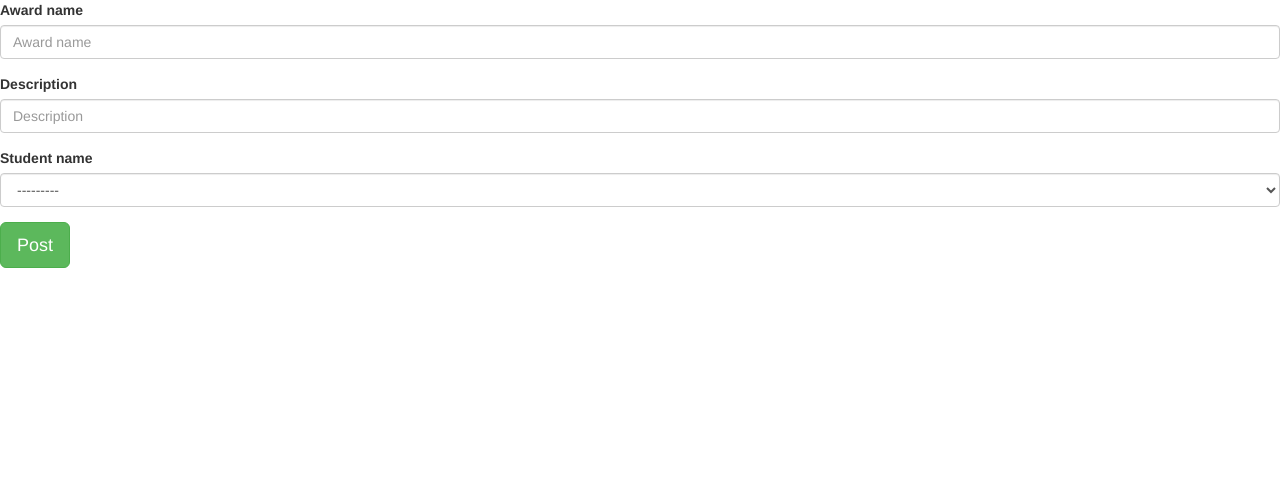
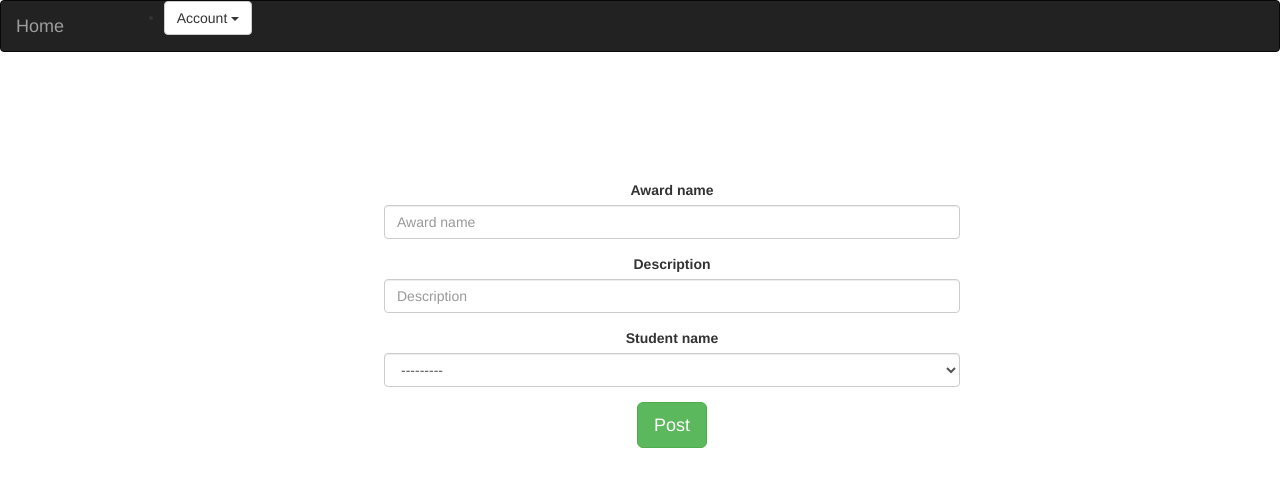
Before and after one commit to The-Kadweka/STUDENTS-award, a Django app: page /awarding/ in a window 1280 px wide. Shown: the top 487 px of the page. Run offline with Django 3.2, Linux system fonts and the light colour scheme; the visitor is signed in with stand-in values (Sample User, id 1); data that the repository does not hold is empty; some libraries are stand-ins or nearby versions.

Commit message:
provide a forms for add awards and student

```diff
--- a/prizes/templates/navbar.html
+++ b/prizes/templates/navbar.html
@@ -28,6 +28,9 @@
               </li>
               <li>
                 <a href="{%url 'new-student'%}">Add student</a>
+              </li>
+              <li>
+                <a href="{%url 'awarding'%}">Add Award</a>
               </li>
               <li>
                 <a href="/accounts/password/change">Change Password</a>
--- a/prizes/templates/new_student.html
+++ b/prizes/templates/new_student.html
@@ -1,3 +1,11 @@
+<style>
+  form {
+    width: 45%;
+    margin-left: 30%;
+    text-align: center;
+    margin-top: 10%;
+  }
+</style>
 {% load bootstrap3 %}
 {% load staticfiles %}
 <!DOCTYPE html>
@@ -16,7 +24,49 @@
 </head>
 
 <body>
+  <nav class="navbar navbar-inverse bg-dark">
+    <div class="container-fluid">
+      <div class="navbar-header">
+        <a class="navbar-brand" href="{% url 'welcome' %}">Home</a>
+      </div>
+      <div class="col-sm-6 col-md-6">
+        {% if user.is_authenticated %}
+        <ul style='margin-left: 5%;'>
+          <li class="dropdown">
+            <a href="#" class="dropdown-toggle btn btn-default" data-toggle="dropdown" role="button" aria-expanded="false">Account
+              <span class="caret"></span>
+            </a>
+            <ul class="dropdown-menu" role="menu">
+              <li>
+                <a href="{%url 'new-student'%}">Add student</a>
+              </li>
+              <li>
+                <a href="{%url 'awarding'%}">Add Award</a>
+              </li>
+              <li>
+                <a href="/accounts/password/change">Change Password</a>
+              </li>
+              <li>
+                <a href="/logout">Logout</a>
+              </li>
+            </ul>
+          </li>
+        </ul>
+        {% else %}
+        <li>
+          <a class='btn btn-default' href="/accounts/login">Login</a>
+        </li>
 
+        {% endif %}
+
+      </div>
+      <!-- Adding a search form  -->
+      <div class="col-sm-4 col-md-4 navbar-left">
+      </div>
+      <!-- search form end -->
+
+    </div>
+  </nav>
   <form action="{%url 'new-student'%}" method="post" enctype="multipart/form-data">
     {%csrf_token%}
 
--- a/prizes/templates/students.html
+++ b/prizes/templates/students.html
@@ -33,7 +33,7 @@
 
             <!-- Content -->
             <div class="card-body">
-                  <h4 class="font-weight-bold mb-3">{{students.full_name}}</h4>
+                  <h4 class="font-weight-bold mb-3">{{students.student_name}}</h4>
                   <p class=" font-weight-bold blue-text">{{students.school_name}}</p>
               <!-- Triggering button -->
             </div>
```
Also changed, not shown: prizes/templates/home.html (+67 -5 lines).
